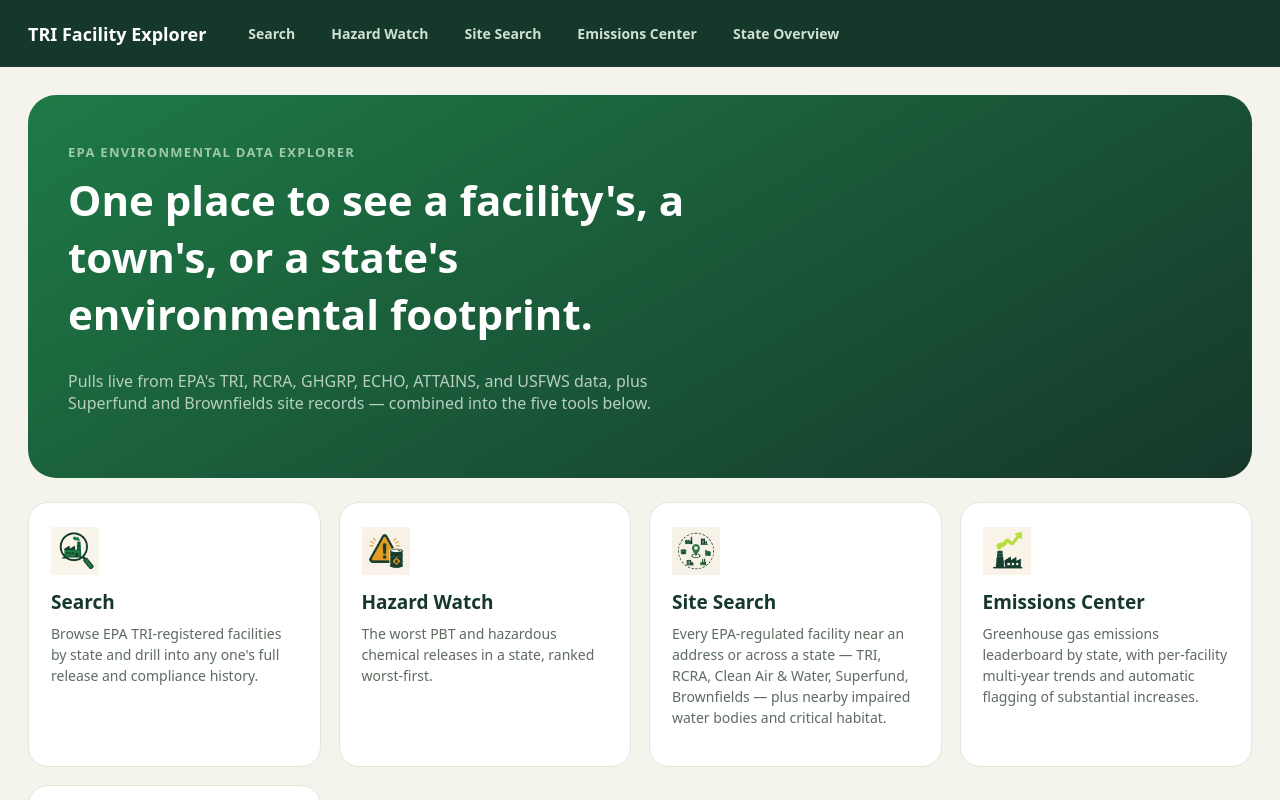
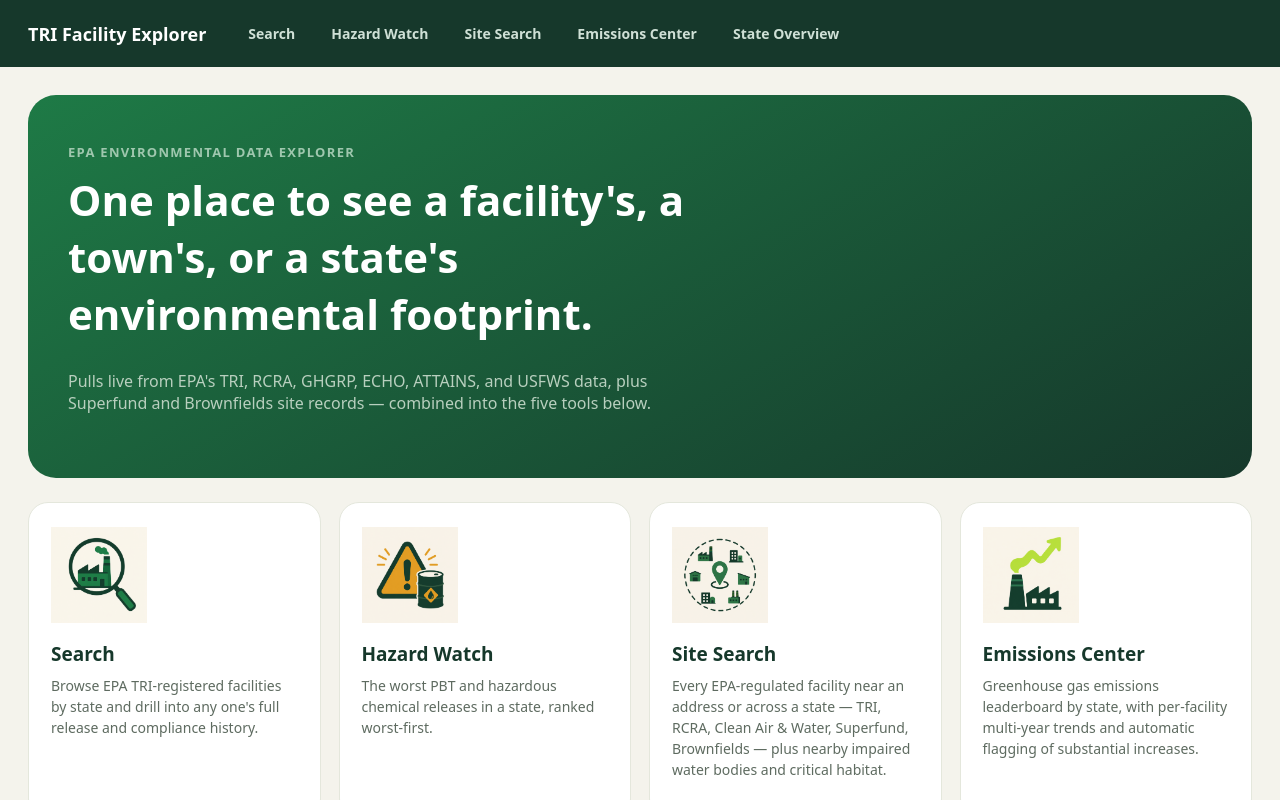
Before and after one commit to capitaltg/si26-groundwork_NeilG, a React (Vite) app in the folder frontend/: page / in a window 1280 px wide. Shown: the top 800 px of the page. Built offline with nearby package versions, Linux system fonts and the light colour scheme.

Commit message:
Double landing page icon size (48px -> 96px) so they pop more against the text

```diff
--- a/frontend/src/newDesign/LandingPageNew.tsx
+++ b/frontend/src/newDesign/LandingPageNew.tsx
@@ -75,9 +75,9 @@
             <img
               src={section.icon}
               alt=""
-              width={48}
-              height={48}
-              style={{ display: "block", marginBottom: "14px" }}
+              width={96}
+              height={96}
+              style={{ display: "block", marginBottom: "18px" }}
               onError={(e) => {
                 (e.currentTarget as HTMLImageElement).style.display = "none";
               }}
```
